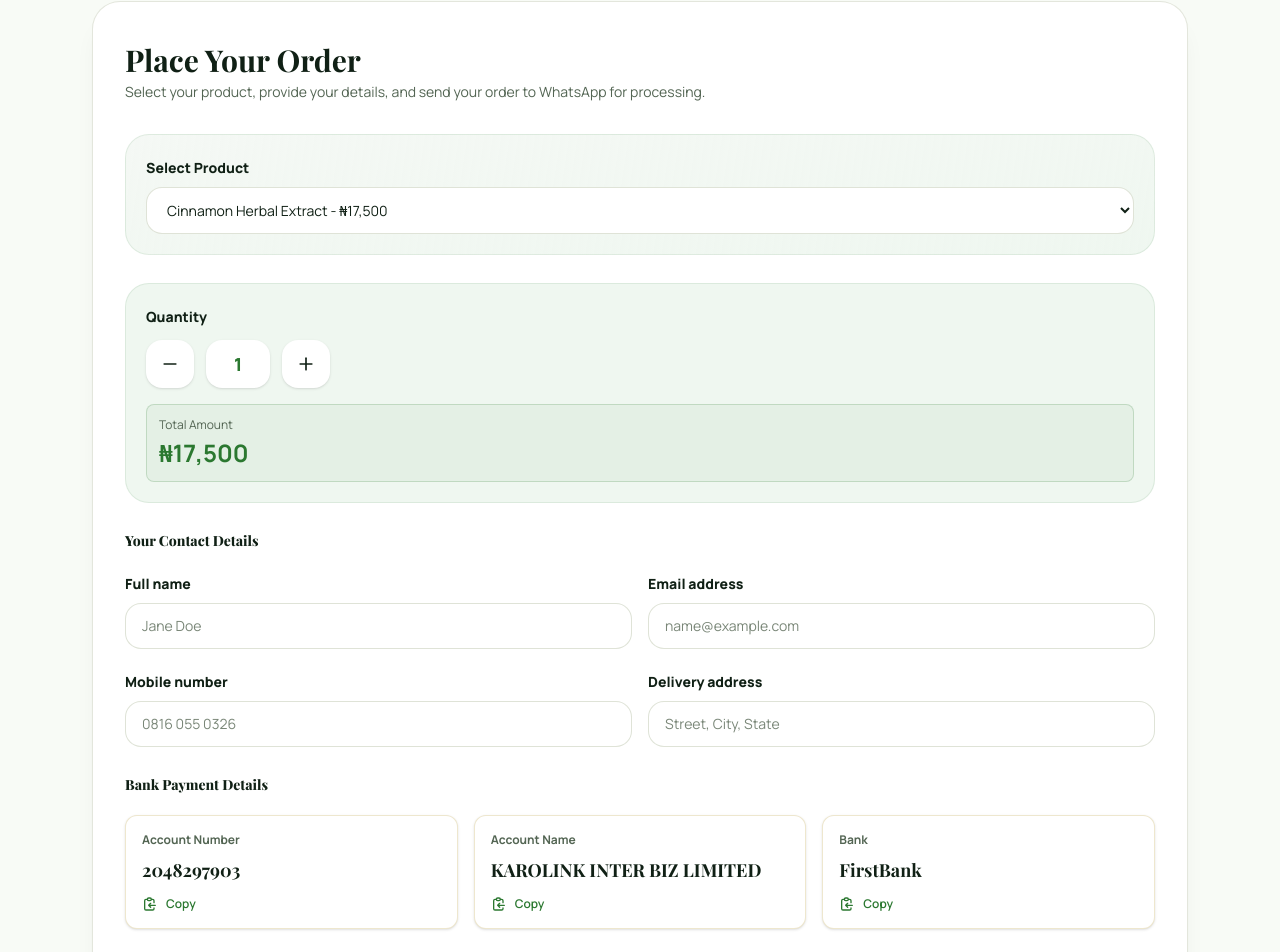
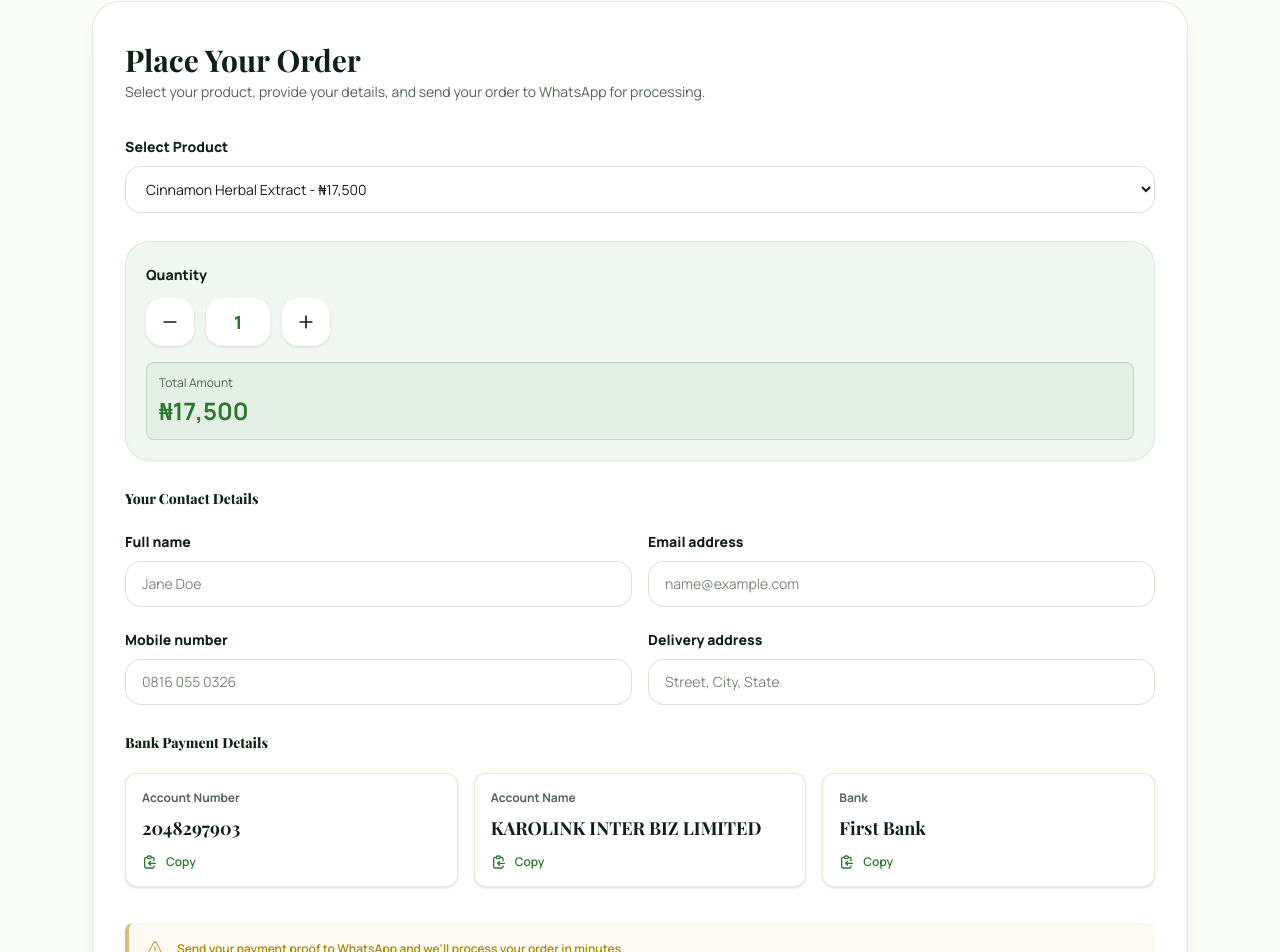
Before and after one commit to youngbee08/mudet_stockist, a React (Vite) app: page /purchase-product in a window 1280 px wide. Shown: the part 120-1072 px from the top of the page. Built offline with nearby package versions, Linux system fonts and the light colour scheme.

Commit message:
working on final tuch

```diff
--- a/src/pages/Affiliate.tsx
+++ b/src/pages/Affiliate.tsx
@@ -8,7 +8,7 @@ import { CiWarning } from "react-icons/ci";
 const BANK_DETAILS = {
   accountNumber: "2048297903",
   accountName: "KAROLINK INTER BIZ LIMITED",
-  bank: "FirstBank",
+  bank: "First Bank",
   whatsappPhone: "2348160550326",
   displayPhone: "0816 055 0326",
 };
@@ -187,17 +187,17 @@ Bank Name: ${form.bankName}
       >
         {submitted ? (
           <div className="grid gap-5">
-            <div className="rounded-[26px] bg-secondary p-7 text-center">
+            <div className="text-center">
               <div className="mx-auto flex h-14 w-14 items-center justify-center rounded-full bg-primary text-white">
                 <Check className="h-7 w-7" />
               </div>
-              <p className="mt-5 section-kicker">Registration sent</p>
+              <p className="mt-5 section-kicker">Registration details sent</p>
               <h2 className="mt-3 font-display text-3xl font-bold text-neutral-dark">
                 Thank you for registering.
               </h2>
               <p className="mt-3 text-sm leading-7 text-neutral-soft">
-                Your details have been prepared for WhatsApp. Please complete
-                payment to the account below and send proof on WhatsApp.
+                Your details have been prepared for WhatsApp. Please send
+                payment proof (receipt) on WhatsApp.
               </p>
             </div>
           </div>
--- a/src/pages/Purchase.tsx
+++ b/src/pages/Purchase.tsx
@@ -9,7 +9,7 @@ const makeOrderId = () => `ORD-${Math.floor(10000 + Math.random() * 90000)}`;
 const BANK_DETAILS = {
   accountNumber: "2048297903",
   accountName: "KAROLINK INTER BIZ LIMITED",
-  bank: "FirstBank",
+  bank: "First Bank",
   phone: "08160550326",
   whatsappPhone: "2348160550326",
 };
@@ -133,12 +133,12 @@ Quantity: ${orderData.qty}
             Place Your Order
           </h2>
           <p className="text-sm leading-7 text-neutral-soft">
-            Select your product, provide your details, and send your order
-            to WhatsApp for processing.
+            Select your product, provide your details, and send your order to
+            WhatsApp for processing.
           </p>
         </div>
 
-        <div className="mt-7 rounded-3xl border border-primary/10 bg-linear-to-br from-primary/5 to-secondary p-5">
+        <div className="mt-7">
           <label className="text-sm font-extrabold text-neutral-dark">
             Select Product
           </label>
```
